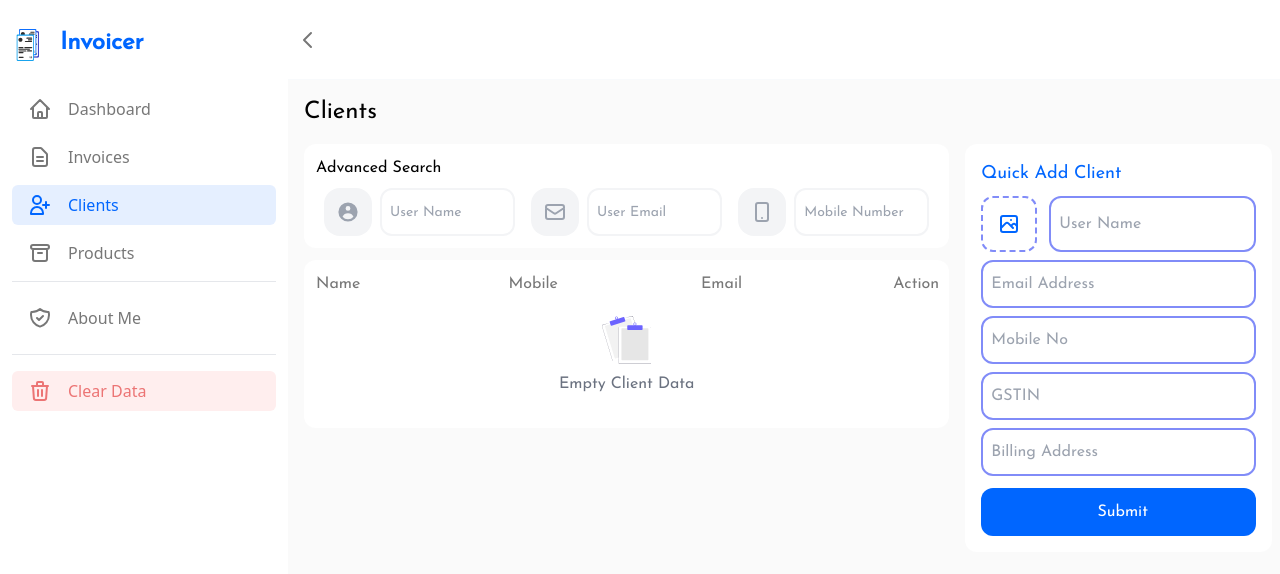
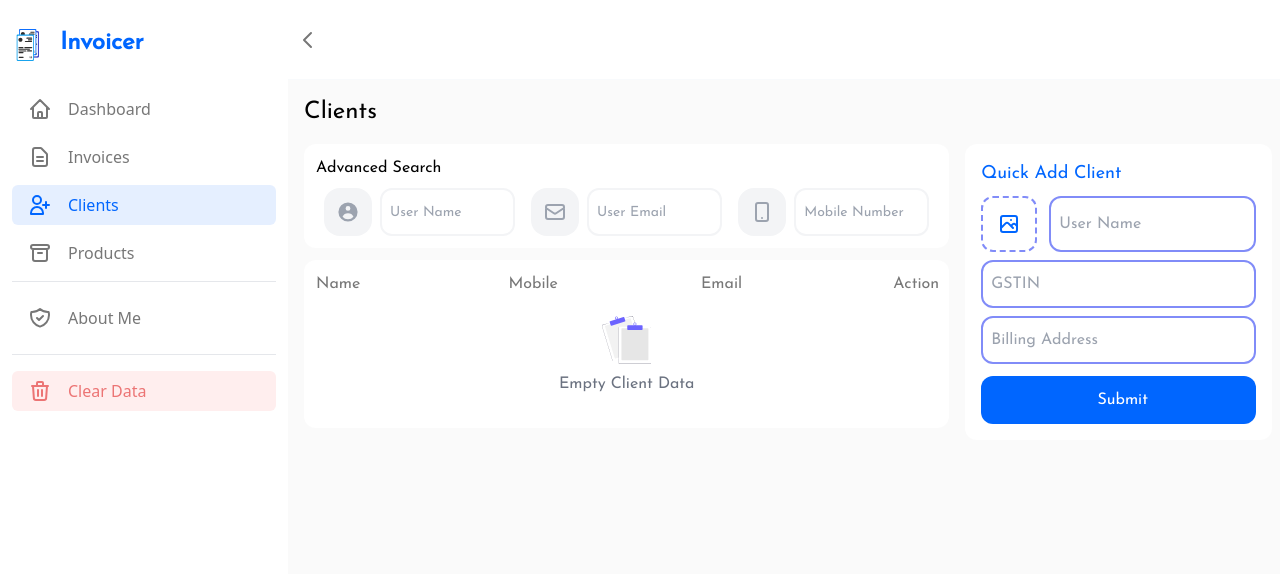
Before and after one commit to NaveeN-929/fc, a React (Create React App) app: page /clients in a window 1280 px wide. Shown: the top 574 px of the page. Built offline with nearby package versions, Linux system fonts and the light colour scheme; a web font is replaced by a local one.

Commit message:
client email and ph removed

```diff
--- a/src/components/Clients/ClientEditModal.js
+++ b/src/components/Clients/ClientEditModal.js
@@ -21,13 +21,13 @@ const emptyForm = {
   id: "",
   image: "",
   name: "",
-  email: "",
+  // email: "",
   billingAddress: "",
-  mobileNo: "",
+  // mobileNo: "",
   GSTIN: "",
 };
 
-const emailRegex = /^\w+([\.-]?\w+)*@\w+([\.-]?\w+)*(\.\w{2,3})+$/;
+// const emailRegex = /^\w+([\.-]?\w+)*@\w+([\.-]?\w+)*(\.\w{2,3})+$/;
 
 function ClientEditModal(props) {
   const dispatch = useDispatch();
@@ -92,16 +92,16 @@ function ClientEditModal(props) {
   }, [clientForm]);
 
   useEffect(() => {
-    const isValidEmail =
-      clientForm?.email?.trim() && clientForm?.email.match(emailRegex);
+    // const isValidEmail =
+    //   clientForm?.email?.trim() && clientForm?.email.match(emailRegex);
 
     setValidForm((prev) => ({
       id: true,
       image: true,
       name: clientForm?.name?.trim() ? true : false,
-      email: isValidEmail ? true : false,
+      // email: isValidEmail ? true : false,
       billingAddress: clientForm?.billingAddress?.trim() ? true : false,
-      mobileNo: clientForm?.mobileNo?.trim() ? true : false,
+      // mobileNo: clientForm?.mobileNo?.trim() ? true : false,
       GSTIN: clientForm?.GSTIN?.trim() ? true : false,
     }));
   }, [clientForm]);
@@ -175,7 +175,7 @@ function ClientEditModal(props) {
                             />
                           </div>
                         </div>
-                        <div className="flex mt-2">
+                        {/* <div className="flex mt-2">
                           <div className="flex-1">
                             <input
                               autoComplete="nope"
@@ -189,8 +189,8 @@ function ClientEditModal(props) {
                               onChange={(e) => handlerClientValue(e, "email")}
                             />
                           </div>
-                        </div>
-                        <div className="flex mt-2">
+                        </div> */}
+                        {/* <div className="flex mt-2">
                           <div className="flex-1">
                             <input
                               autoComplete="nope"
@@ -223,20 +223,20 @@ function ClientEditModal(props) {
                               }
                             />
                           </div>
-                          </div>
+                          </div> */}
                         <div className="flex mt-2">
                           <div className="flex-1">
                             <input
                               autoComplete="nope"
-                              placeholder="gst"
+                              placeholder="GSTIN"
                               className={
-                                !validForm.gst && isTouched
+                                !validForm.GSTIN && isTouched
                                   ? defaultInputInvalidStyle
                                   : defaultInputStyle
                               }
-                              value={clientForm.gst}
+                              value={clientForm.GSTIN}
                               onChange={(e) =>
-                                handlerClientValue(e, "gst")
+                                handlerClientValue(e, "GSTIN")
                               }
                             />
                           </div>
--- a/src/components/Dashboard/QuickAddClient.js
+++ b/src/components/Dashboard/QuickAddClient.js
@@ -22,15 +22,15 @@ import {
   updateNewClientFormField,
 } from "../../store/clientSlice";
 
-const emailRegex = /^\w+([\.-]?\w+)*@\w+([\.-]?\w+)*(\.\w{2,3})+$/;
+// const emailRegex = /^\w+([\.-]?\w+)*@\w+([\.-]?\w+)*(\.\w{2,3})+$/;
 
 const emptyForm = {
   id: "",
   image: "",
   name: "",
-  email: "",
+  // email: "",
   billingAddress: "",
-  mobileNo: "",
+  // mobileNo: "",
   GSTIN:"",
 };
 
@@ -101,16 +101,16 @@ function QuickAddClient({ editForm }) {
   }, [clientForm]);
 
   useEffect(() => {
-    const isValidEmail =
-      clientForm?.email?.trim() && clientForm?.email.match(emailRegex);
+    // const isValidEmail =
+    //   clientForm?.email?.trim() && clientForm?.email.match(emailRegex);
 
     setValidForm((prev) => ({
       id: true,
       image: true,
       name: clientForm?.name?.trim() ? true : false,
-      email: isValidEmail ? true : false,
+      // email: isValidEmail ? true : false,
       billingAddress: clientForm?.billingAddress?.trim() ? true : false,
-      mobileNo: clientForm?.mobileNo?.trim() ? true : false,
+      // mobileNo: clientForm?.mobileNo?.trim() ? true : false,
       GSTIN: clientForm?.GSTIN?.trim() ? true : false,
     }));
   }, [clientForm]);
@@ -157,7 +157,7 @@ function QuickAddClient({ editForm }) {
           )}
         </div>
       </div>
-      <div className="flex mt-2">
+      {/* <div className="flex mt-2">
         <div className="flex-1">
           {isInitLoading ? (
             <Skeleton className={defaultSkeletonNormalStyle} />
@@ -176,8 +176,8 @@ function QuickAddClient({ editForm }) {
             />
           )}
         </div>
-      </div>
-      <div className="flex mt-2">
+      </div> */}
+      {/* <div className="flex mt-2">
         <div className="flex-1">
           {isInitLoading ? (
             <Skeleton className={defaultSkeletonNormalStyle} />
@@ -196,7 +196,7 @@ function QuickAddClient({ editForm }) {
             />
           )}
         </div>
-        </div>
+        </div> */}
       <div className="flex mt-2">
         <div className="flex-1">
           {isInitLoading ? (
--- a/src/pages/invoices/InvoiceDetailScreen.js
+++ b/src/pages/invoices/InvoiceDetailScreen.js
@@ -768,7 +768,7 @@ function InvoiceDetailScreen(props) {
                     invoiceForm?.clientDetail?.billingAddress
                   )}
                 </div>
-                <div
+                {/* <div
                   className={
                     "font-medium " + (isExporting ? "text-xs" : "text-sm mb-1")
                   }
@@ -784,8 +784,8 @@ function InvoiceDetailScreen(props) {
                   ) : (
                     invoiceForm?.clientDetail?.mobileNo
                   )}
-                </div>
-                <div
+                </div> */}
+                {/* <div
                   className={
                     "font-medium " + (isExporting ? "text-xs" : "text-sm mb-1")
                   }
@@ -801,7 +801,7 @@ function InvoiceDetailScreen(props) {
                   ) : (
                     invoiceForm?.clientDetail?.email
                   )}
-                </div>
+                </div> */}
                 <div
                   className={
                     "font-medium " + (isExporting ? "text-xs" : "text-sm mb-1")
@@ -816,7 +816,7 @@ function InvoiceDetailScreen(props) {
                       onChange={(e) => handlerInvoiceClientValue(e, "GSTIN")}
                     />
                   ) : (
-                    invoiceForm?.clientDetail?.email
+                    invoiceForm?.clientDetail?.GSTIN
                   )}
                 </div>
               </div>
--- a/src/store/clientSlice.js
+++ b/src/store/clientSlice.js
@@ -11,9 +11,9 @@ const initialState = {
     id: nanoid(),
     image: "",
     name: "",
-    email: "",
+    // email: "",
     billingAddress: "",
-    mobileNo: "",
+    // mobileNo: "",
     GSTIN: "",
 
   },
@@ -34,9 +34,9 @@ export const clientsSlice = createSlice({
         id: nanoid(),
         image: "",
         name: "",
-        email: "",
+        // email: "",
         billingAddress: "",
-        mobileNo: "",
+        // mobileNo: "",
         GSTIN: "",
       };
 
--- a/src/store/invoiceSlice.js
+++ b/src/store/invoiceSlice.js
@@ -36,8 +36,8 @@ const initialState = {
     clientDetail: {
       id: "",
       name: "",
-      mobileNo: "",
-      email: "",
+      // mobileNo: "",
+      // email: "",
       image: "",
       billingAddress: "",
       GSTIN: "",
```
Also changed, not shown: 1 other file (tests, documents, lock files or other folders).
